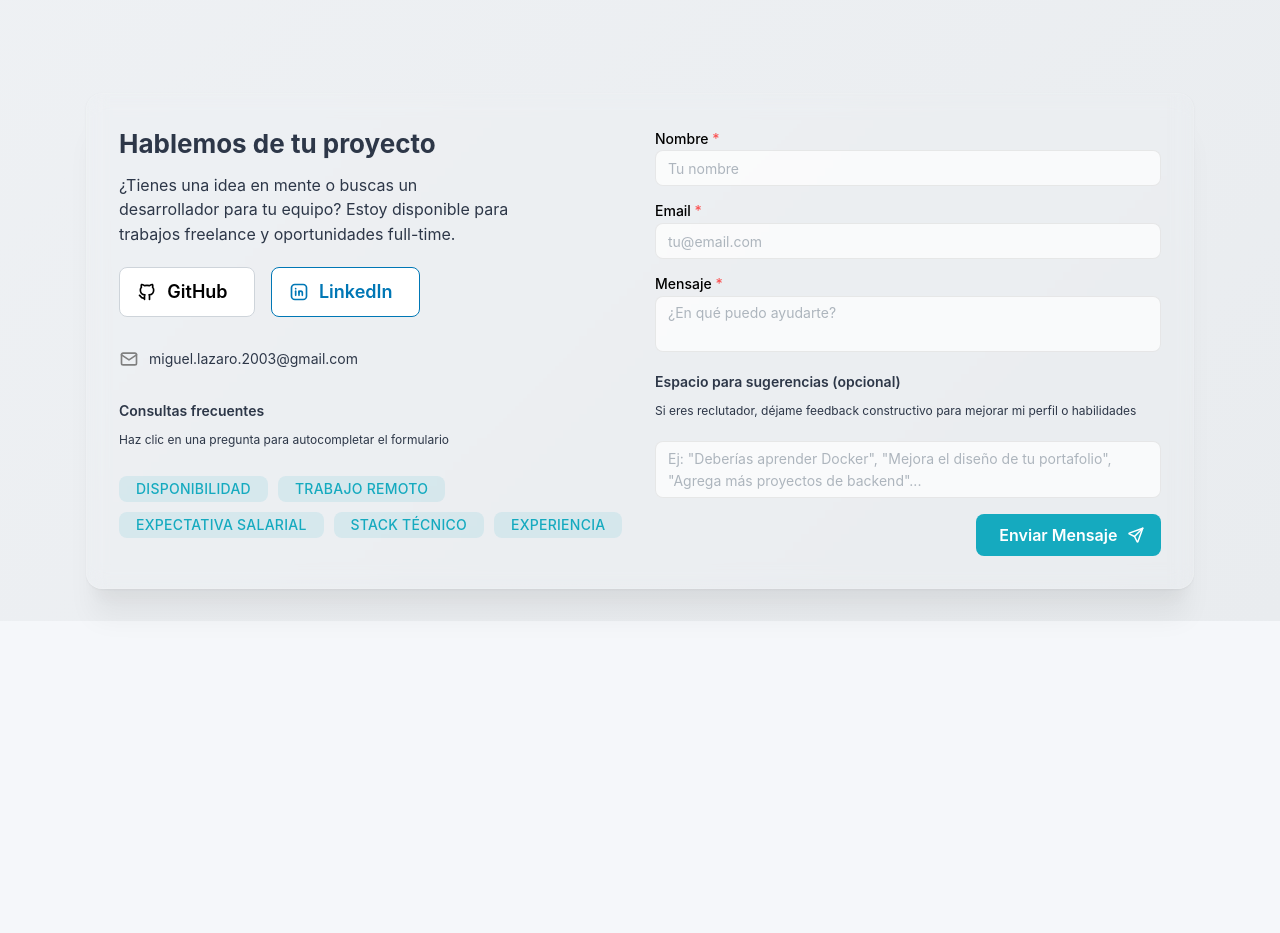
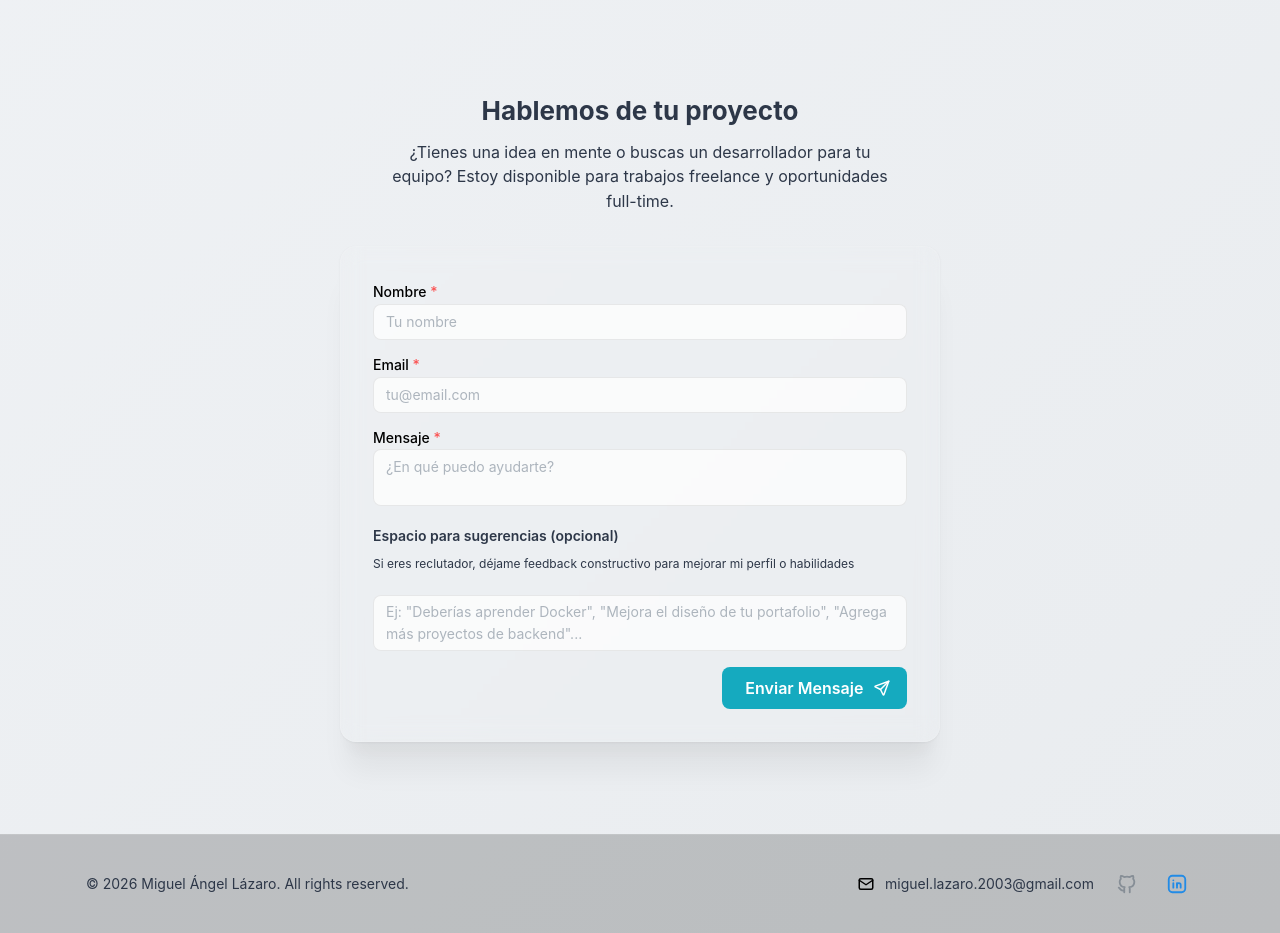
Before and after one commit to miguelazaro/portfolio, a Next.js app: page / in a window 1280 px wide. Shown: the part 2680-3613 px from the top of the page. Before the commit the page ends 3361 px from the top, so only its background shows below. Built offline with nearby package versions, Linux system fonts and the light colour scheme.

Commit message:
refactor: Remove PWA, simplify Contact and add Footer

```diff
--- a/src/app/page.tsx
+++ b/src/app/page.tsx
@@ -1,4 +1,4 @@
-import { Navbar } from "../components/layout";
+import { Navbar, Footer } from "../components/layout";
 import { Hero, About, Projects, Experience, Contact } from "../components/sections";
 import { WhatsAppButton, InstallPrompt } from "../components/ui";
 
@@ -12,6 +12,7 @@
       <Projects />
       <Experience />
       <Contact />
+      <Footer />
       <WhatsAppButton />
       <InstallPrompt />
     </main>
--- /dev/null
+++ b/src/components/layout/Footer.tsx
@@ -0,0 +1,72 @@
+'use client';
+
+import { Container, Group, Text, ActionIcon, Box, useMantineColorScheme } from '@mantine/core';
+import { IconBrandGithub, IconBrandLinkedin, IconMail } from '@tabler/icons-react';
+import { useState, useEffect } from 'react';
+
+export function Footer() {
+    const { colorScheme } = useMantineColorScheme();
+    const [mounted, setMounted] = useState(false);
+
+    useEffect(() => {
+        setMounted(true);
+    }, []);
+
+    return (
+        <Box
+            component="footer"
+            py="xl"
+            style={{
+                borderTop: mounted && colorScheme === 'light'
+                    ? '1px solid rgba(0, 0, 0, 0.08)'
+                    : '1px solid rgba(255, 255, 255, 0.1)',
+                backgroundColor: mounted && colorScheme === 'light'
+                    ? 'rgba(255, 255, 255, 0.4)'
+                    : 'rgba(0, 0, 0, 0.2)',
+            }}
+        >
+            <Container size="lg">
+                <Group justify="space-between" align="center" wrap="wrap">
+                    <Text size="sm" c="dimmed">
+                        © 2026 Miguel Ángel Lázaro. All rights reserved.
+                    </Text>
+
+                    <Group gap="md">
+                        <Group gap="xs" style={{ fontSize: '0.875rem', color: 'dimmed' }}>
+                            <IconMail size={18} />
+                            <Text size="sm" c="dimmed">
+                                miguel.lazaro.2003@gmail.com
+                            </Text>
+                        </Group>
+
+                        <ActionIcon
+                            component="a"
+                            href="https://github.com/miguelazaro"
+                            target="_blank"
+                            variant="subtle"
+                            color="gray"
+                            size="lg"
+                            radius="md"
+                            aria-label="GitHub"
+                        >
+                            <IconBrandGithub size={22} />
+                        </ActionIcon>
+
+                        <ActionIcon
+                            component="a"
+                            href="https://www.linkedin.com/in/miguel-lazaro-dev/"
+                            target="_blank"
+                            variant="subtle"
+                            color="blue"
+                            size="lg"
+                            radius="md"
+                            aria-label="LinkedIn"
+                        >
+                            <IconBrandLinkedin size={22} />
+                        </ActionIcon>
+                    </Group>
+                </Group>
+            </Container>
+        </Box>
+    );
+}
--- a/src/components/layout/index.ts
+++ b/src/components/layout/index.ts
@@ -1 +1,2 @@
 export { Navbar } from './Navbar';
+export { Footer } from './Footer';
--- a/src/components/sections/Contact.tsx
+++ b/src/components/sections/Contact.tsx
@@ -1,7 +1,7 @@
 'use client';
 
-import { Container, Title, Text, TextInput, Textarea, Button, Grid, Group, Paper, rem, Notification, useMantineColorScheme, Badge, Stack } from '@mantine/core';
-import { IconBrandGithub, IconBrandLinkedin, IconMail, IconSend, IconCheck, IconX } from '@tabler/icons-react';
+import { Container, Title, Text, TextInput, Textarea, Button, Group, Paper, rem, Notification, useMantineColorScheme, Stack } from '@mantine/core';
+import { IconSend, IconCheck, IconX } from '@tabler/icons-react';
 import { useState, useEffect } from 'react';
 import { useLanguage } from '@/context/LanguageContext';
 
@@ -64,127 +64,35 @@
         setFormData(prev => ({ ...prev, [field]: value }));
     };
 
-    const handleSuggestedQuestion = (questionKey: string) => {
-        const question = t(questionKey);
-        setFormData(prev => ({ ...prev, message: question }));
-    };
-
-    const suggestedQuestions = [
-        'contact.questions.availability',
-        'contact.questions.remote',
-        'contact.questions.salary',
-        'contact.questions.stack',
-        'contact.questions.experience',
-    ];
-
     return (
         <Container
-            size="lg"
+            size="md"
             py="xl"
             mt={40}
             mb={60}
             id="contact"
             style={{ scrollMarginTop: '100px' }}
         >
+            <Title order={2} mb="sm" ta="center">
+                {t('contact.title')} <Text span c="cyan" inherit>{t('contact.titleHighlight')}</Text>
+            </Title>
+            <Text c="dimmed" mb="xl" ta="center" maw={500} mx="auto">
+                {t('contact.description')}
+            </Text>
+
             <Paper
                 shadow="xl"
                 radius="lg"
                 p={{ base: 'lg', sm: 'xl' }}
                 withBorder
+                maw={600}
+                mx="auto"
                 style={{
                     backgroundColor: mounted && colorScheme === 'light' ? 'rgba(255, 255, 255, 0.6)' : 'rgba(255, 255, 255, 0.03)',
                     backdropFilter: 'blur(10px)',
                     border: mounted && colorScheme === 'light' ? '1px solid rgba(0, 0, 0, 0.08)' : '1px solid rgba(255, 255, 255, 0.1)',
-                    overflow: 'hidden'
                 }}
             >
-                <Grid gutter={{ base: 'lg', md: 30 }}>
-                    {/* COLUMNA IZQUIERDA: Info y Preguntas Sugeridas */}
-                    <Grid.Col span={{ base: 12, md: 6 }}>
-                        <Title order={2} mb="sm">
-                            {t('contact.title')} <Text span c="cyan" inherit>{t('contact.titleHighlight')}</Text>
-                        </Title>
-                        <Text c="dimmed" mb="lg" style={{ maxWidth: 400 }}>
-                            {t('contact.description')}
-                        </Text>
-
-                        <Group gap="md" mt="lg" mb="xl">
-                            <Button
-                                component="a"
-                                href="https://github.com/miguelazaro"
-                                target="_blank"
-                                variant="default"
-                                size="lg"
-                                radius="md"
-                                leftSection={<IconBrandGithub size={20} />}
-                            >
-                                GitHub
-                            </Button>
-                            <Button
-                                component="a"
-                                href="https://www.linkedin.com/in/miguel-lazaro-dev/"
-                                target="_blank"
-                                variant="default"
-                                size="lg"
-                                radius="md"
-                                leftSection={<IconBrandLinkedin size={20} />}
-                                style={{ borderColor: '#0077b5', color: '#0077b5' }}
-                            >
-                                LinkedIn
-                            </Button>
-                        </Group>
-
-                        <Group mb="xl">
-                            <Group gap="xs">
-                                <IconMail size={20} color="gray" />
-                                <Text size="sm" c="dimmed">miguel.lazaro.2003@gmail.com</Text>
-                            </Group>
-                        </Group>
-
-                        {/* Preguntas Sugeridas */}
-                        <Stack gap="md" mt="xl">
-                            <div>
-                                <Text size="sm" fw={600} c="dimmed" mb="xs">
-                                    {t('contact.suggestedTitle')}
-                                </Text>
-                                <Text size="xs" c="dimmed" mb="sm">
-                                    {t('contact.suggestedSubtitle')}
-                                </Text>
-                            </div>
-                            <Group gap="xs">
-                                {suggestedQuestions.map((questionKey) => (
-                                    <Badge
-                                        key={questionKey}
-                                        variant="light"
-                                        color="cyan"
-                                        size="lg"
-                                        radius="md"
-                                        style={{
-                                            cursor: 'pointer',
-                                            transition: 'all 0.2s ease',
-                                            padding: '10px 16px',
-                                            fontWeight: 500,
-                                            fontSize: '0.875rem',
-                                        }}
-                                        onMouseEnter={(e) => {
-                                            e.currentTarget.style.transform = 'translateY(-2px)';
-                                            e.currentTarget.style.boxShadow = '0 4px 12px rgba(34, 184, 207, 0.3)';
-                                        }}
-                                        onMouseLeave={(e) => {
-                                            e.currentTarget.style.transform = 'translateY(0)';
-                                            e.currentTarget.style.boxShadow = 'none';
-                                        }}
-                                        onClick={() => handleSuggestedQuestion(questionKey)}
-                                    >
-                                        {t(questionKey + 'Short')}
-                                    </Badge>
-                                ))}
-                            </Group>
-                        </Stack>
-                    </Grid.Col>
-
-                    {/* COLUMNA DERECHA: Formulario Limpio */}
-                    <Grid.Col span={{ base: 12, md: 6 }}>
                 {notification && (
                     <Notification
                         icon={notification.type === 'success' ? <IconCheck size={18} /> : <IconX size={18} />}
@@ -293,8 +201,6 @@
                         </Button>
                     </Group>
                 </form>
-                    </Grid.Col>
-                </Grid>
             </Paper>
         </Container>
     );
```
Lines whose indentation alone changed are shown as unchanged.
